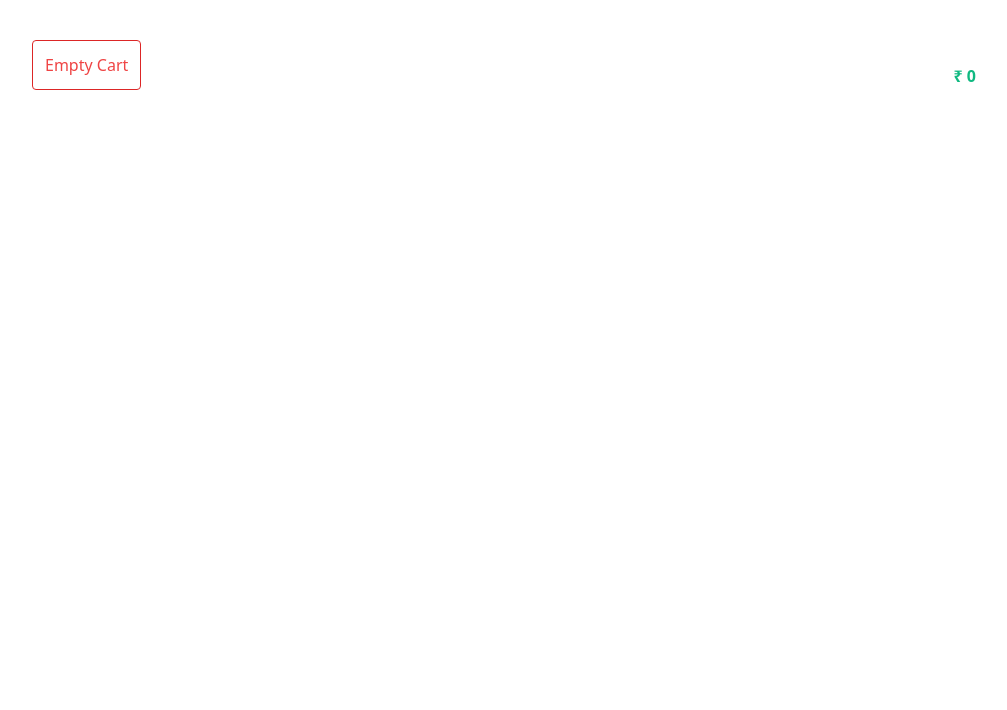
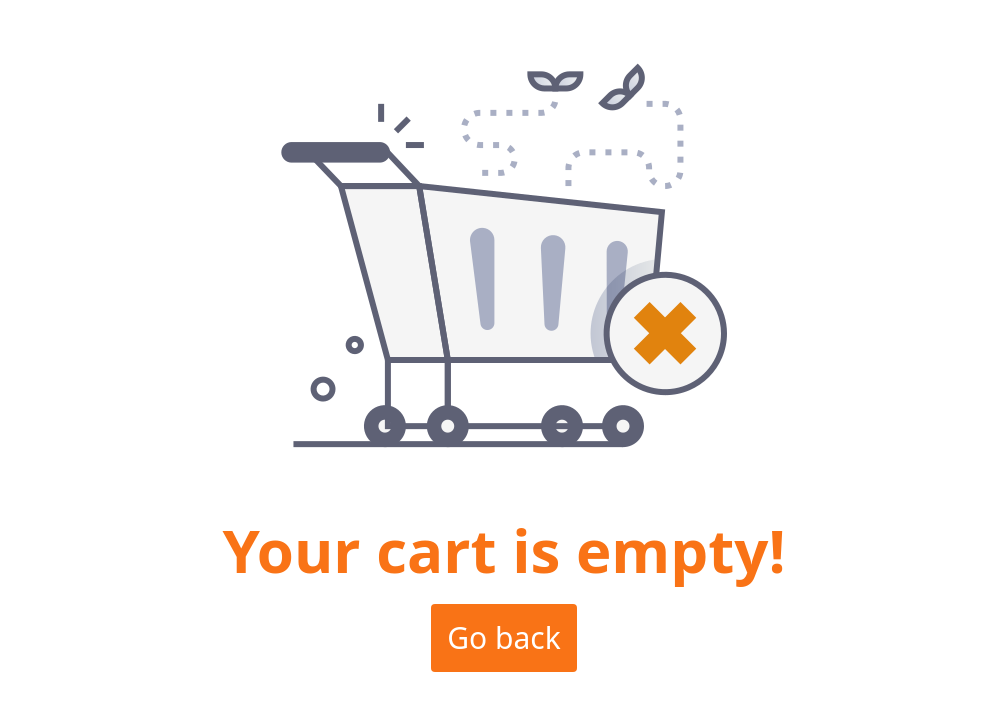
Before and after one commit to kevit-siddharth-singh/Ecommerce_Website, a React (Vite) app: page /product/cart in a window 1280 px wide. Shown: the top 710 px of the page, without its empty margins (136-1143 px from the left). Built offline with nearby package versions, Linux system fonts and the light colour scheme.

Commit message:
Added Empty Cart Logic

```diff
--- a/src/components/CartItems.tsx
+++ b/src/components/CartItems.tsx
@@ -2,14 +2,17 @@
 import { FaPlus } from "react-icons/fa6";
 import { FaMinus } from "react-icons/fa6";
 import { CartItem } from "../Redux/Slices/cartSlice";
+import EmptyCartCard from "./EmptyCartCard";
 
 const CartItems: React.FC<{
   items: CartItem[];
   totalAmount: number;
   totalQuantity: number;
 }> = ({ items, totalAmount, totalQuantity }) => {
+
   return (
     <div className="flex  justify-center">
+      {items.length !==0 ? (
         <ul className="flex flex-col gap-2 p-10 w-4/5">
           {items.map((item) => (
             <li key={item.id} className="flex flex-col    ">
@@ -44,12 +47,21 @@ const CartItems: React.FC<{
               Empty Cart
             </button>
 
+            <div className="text-center">
+              <p className="text-white font-semibold">Total Quantity</p>
+              <p className="text-emerald-500 font-semibold">
+                {totalQuantity} {totalQuantity !== 1 ? "Items" : "Item"}
+              </p>
+            </div>
             <div className="text-right">
               <p className="text-white font-semibold">Total Amount</p>
               <p className="text-emerald-500 font-semibold">₹ {totalAmount}</p>
             </div>
           </div>
         </ul>
+      ) : (
+        <EmptyCartCard/>
+      )}
     </div>
   );
 };
--- /dev/null
+++ b/src/components/EmptyCartCard.tsx
@@ -0,0 +1,15 @@
+const EmptyCartCard = () => {
+  return (
+    <div className="flex flex-col justify-center items-center gap-2">
+      <img src="/public/empty-cart.png" alt="" />
+      <h1 className="text-6xl text-orange-500 font-semibold">
+        Your cart is empty!
+      </h1>
+      <button className="m-4 bg-orange-500 p-4 rounded text-3xl text-white active:bg-orange-600">
+        Go back
+      </button>
+    </div>
+  );
+};
+
+export default EmptyCartCard;
```
Also changed, not shown: public/empty-cart.png (added). Lines whose indentation alone changed are shown as unchanged.
